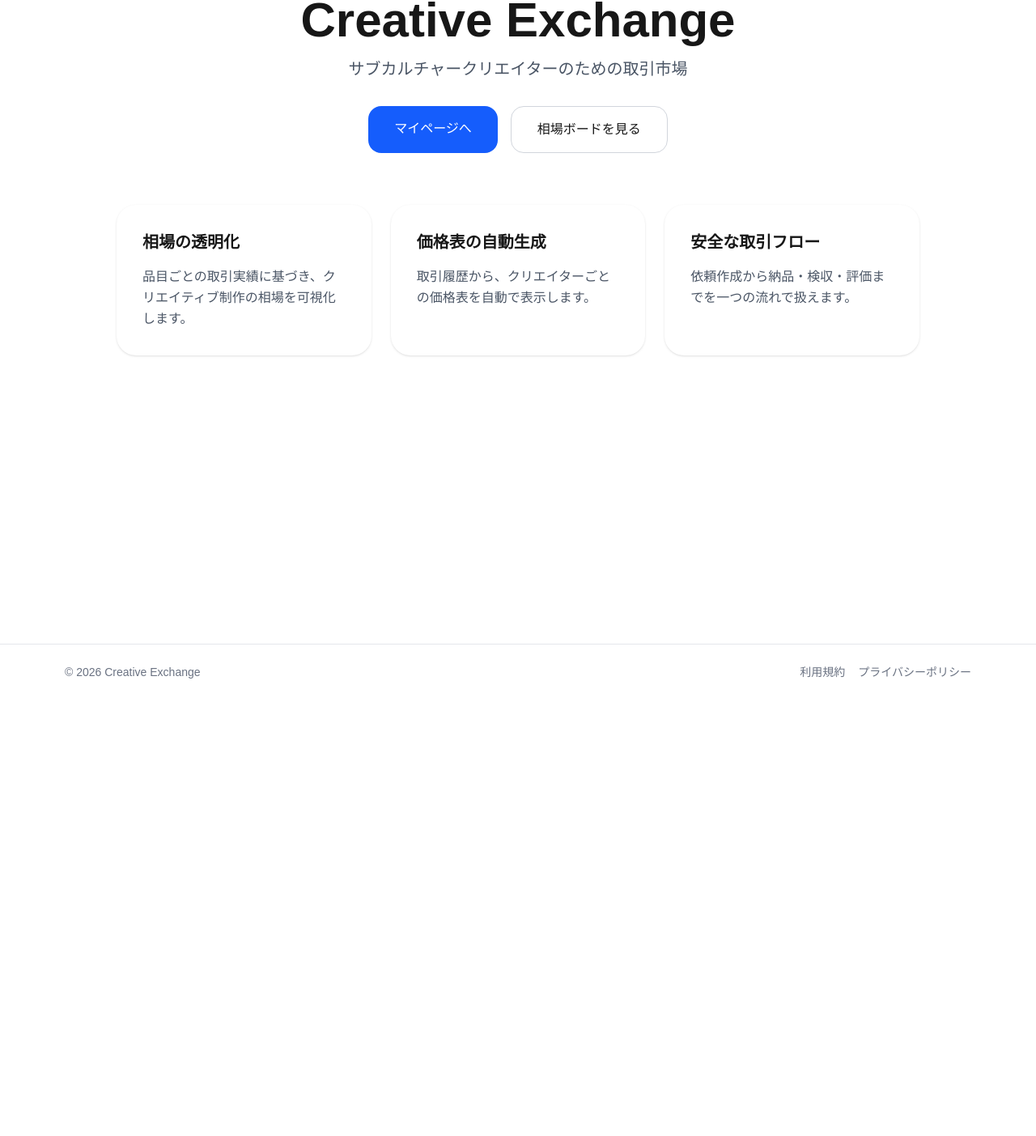
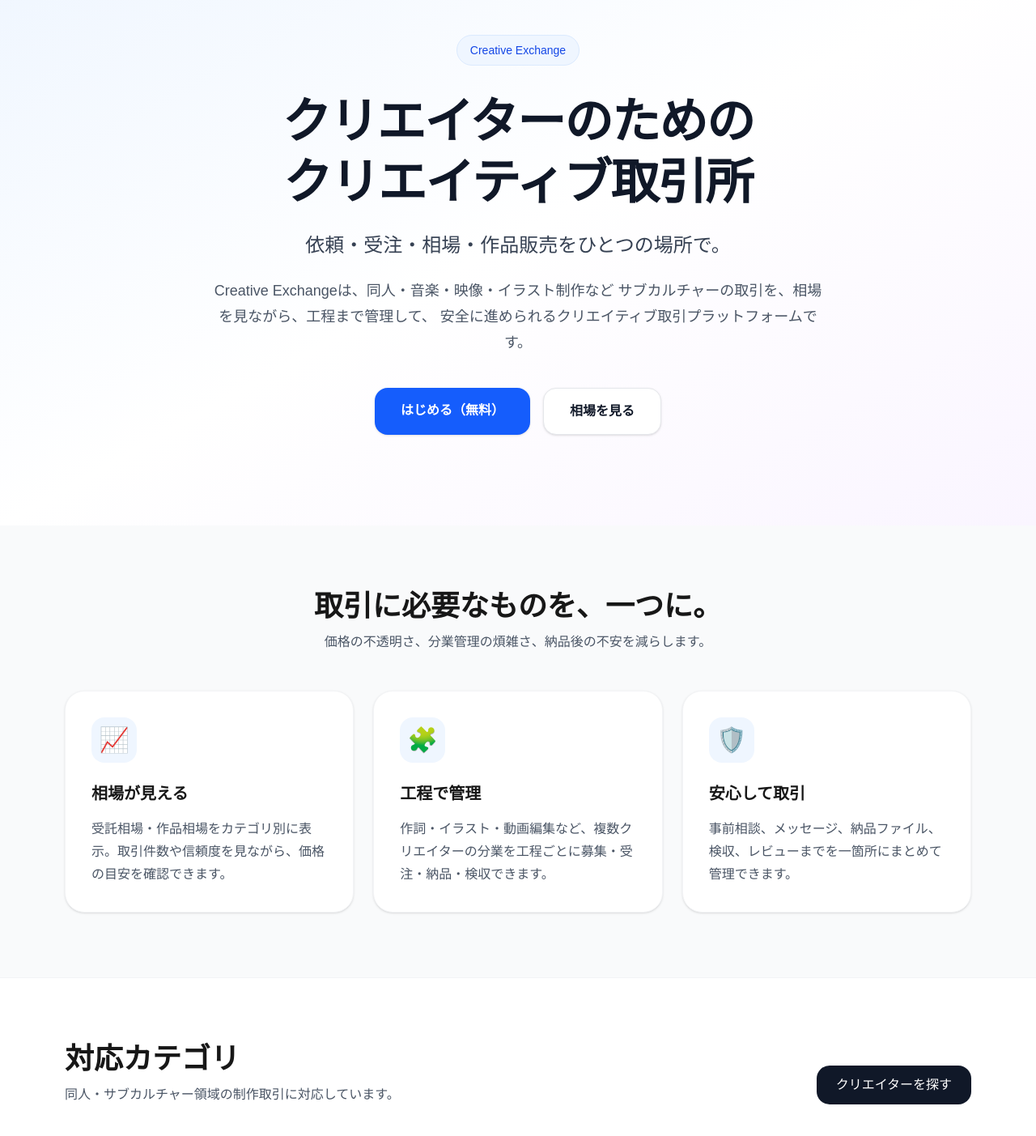
Before and after one commit to TAIGA-SAKONOE/creative-exchange, a Next.js app in the folder creative-exchange/: page / in a window 1280 px wide. Shown: the part 138-1541 px from the top of the page at 81% size. Before the commit the page ends 1002 px from the top, so only its background shows below. Built offline with nearby package versions, Linux system fonts and the light colour scheme; no server answers.

Commit message:
Update page.tsx

```diff
--- a/creative-exchange/app/page.tsx
+++ b/creative-exchange/app/page.tsx
@@ -2,57 +2,176 @@
 
 import Link from 'next/link'
 
+const categories = [
+  'イラスト・キャラクター制作',
+  'Live2D・3Dモデリング',
+  '漫画・同人誌制作',
+  '動画・映像制作',
+  '音楽・楽曲制作',
+  '音声・ミックス処理',
+  'デザイン',
+  '文章・シナリオ',
+]
+
+const features = [
+  {
+    title: '相場が見える',
+    description:
+      '受託相場・作品相場をカテゴリ別に表示。取引件数や信頼度を見ながら、価格の目安を確認できます。',
+    icon: '📈',
+  },
+  {
+    title: '工程で管理',
+    description:
+      '作詞・イラスト・動画編集など、複数クリエイターの分業を工程ごとに募集・受注・納品・検収できます。',
+    icon: '🧩',
+  },
+  {
+    title: '安心して取引',
+    description:
+      '事前相談、メッセージ、納品ファイル、検収、レビューまでを一箇所にまとめて管理できます。',
+    icon: '🛡️',
+  },
+]
+
 export default function HomePage() {
   return (
-    <div className="min-h-screen">
-      <div className="max-w-5xl mx-auto px-4 py-16">
-        <div className="text-center mb-16">
-          <h1 className="text-5xl md:text-6xl font-bold mb-4">
-            Creative Exchange
-          </h1>
-          <p className="text-xl text-gray-600 mb-8">
-            サブカルチャークリエイターのための取引市場
+    <div className="min-h-screen bg-gray-50">
+      <section className="relative overflow-hidden bg-white">
+        <div className="absolute inset-0 bg-gradient-to-br from-blue-50 via-white to-purple-50" />
+
+        <div className="relative max-w-6xl mx-auto px-4 py-20 md:py-28">
+          <div className="max-w-4xl mx-auto text-center">
+            <div className="inline-flex items-center gap-2 px-4 py-2 rounded-full bg-blue-50 text-blue-700 border border-blue-100 text-sm font-medium mb-8">
+              Creative Exchange
+            </div>
+
+            <h1 className="text-4xl md:text-6xl font-bold tracking-tight text-gray-900 mb-6 leading-tight">
+              クリエイターのための
+              <br className="hidden md:block" />
+              クリエイティブ取引所
+            </h1>
+
+            <p className="text-xl md:text-2xl text-gray-700 mb-6">
+              依頼・受注・相場・作品販売をひとつの場所で。
+            </p>
+
+            <p className="text-base md:text-lg text-gray-600 leading-8 max-w-3xl mx-auto mb-10">
+              Creative Exchangeは、同人・音楽・映像・イラスト制作など
+              サブカルチャーの取引を、相場を見ながら、工程まで管理して、
+              安全に進められるクリエイティブ取引プラットフォームです。
+            </p>
+
+            <div className="flex flex-col sm:flex-row gap-4 justify-center">
+              <Link
+                href="/login"
+                className="bg-blue-600 hover:bg-blue-700 text-white px-8 py-4 rounded-2xl font-bold transition shadow-sm"
+              >
+                はじめる（無料）
+              </Link>
+
+              <Link
+                href="/market"
+                className="bg-white border border-gray-200 hover:bg-gray-50 text-gray-900 px-8 py-4 rounded-2xl font-bold transition shadow-sm"
+              >
+                相場を見る
+              </Link>
+            </div>
+          </div>
+        </div>
+      </section>
+
+      <section className="max-w-6xl mx-auto px-4 py-16 md:py-20">
+        <div className="text-center mb-12">
+          <h2 className="text-3xl md:text-4xl font-bold mb-3">
+            取引に必要なものを、一つに。
+          </h2>
+          <p className="text-gray-600">
+            価格の不透明さ、分業管理の煩雑さ、納品後の不安を減らします。
+          </p>
+        </div>
+
+        <div className="grid grid-cols-1 md:grid-cols-3 gap-6">
+          {features.map((feature) => (
+            <div
+              key={feature.title}
+              className="bg-white rounded-3xl shadow p-8 border border-gray-100"
+            >
+              <div className="w-14 h-14 rounded-2xl bg-blue-50 flex items-center justify-center text-3xl mb-6">
+                {feature.icon}
+              </div>
+
+              <h3 className="text-xl font-bold mb-4">{feature.title}</h3>
+
+              <p className="text-gray-600 leading-7">
+                {feature.description}
+              </p>
+            </div>
+          ))}
+        </div>
+      </section>
+
+      <section className="bg-white border-y border-gray-100">
+        <div className="max-w-6xl mx-auto px-4 py-16 md:py-20">
+          <div className="flex flex-col md:flex-row md:items-end md:justify-between gap-6 mb-10">
+            <div>
+              <h2 className="text-3xl md:text-4xl font-bold mb-3">
+                対応カテゴリ
+              </h2>
+              <p className="text-gray-600">
+                同人・サブカルチャー領域の制作取引に対応しています。
+              </p>
+            </div>
+
+            <Link
+              href="/exchange?tab=creators"
+              className="inline-flex justify-center bg-gray-900 hover:bg-black text-white px-6 py-3 rounded-2xl font-medium transition"
+            >
+              クリエイターを探す
+            </Link>
+          </div>
+
+          <div className="grid grid-cols-1 sm:grid-cols-2 md:grid-cols-4 gap-4">
+            {categories.map((category) => (
+              <div
+                key={category}
+                className="bg-gray-50 border border-gray-200 rounded-2xl p-5 font-medium text-gray-800"
+              >
+                {category}
+              </div>
+            ))}
+          </div>
+        </div>
+      </section>
+
+      <section className="max-w-6xl mx-auto px-4 py-16 md:py-20">
+        <div className="bg-gradient-to-r from-blue-600 to-purple-600 rounded-3xl p-8 md:p-12 text-white text-center shadow-xl">
+          <h2 className="text-3xl md:text-4xl font-bold mb-4">
+            クリエイティブ取引を、もっと見えるものに。
+          </h2>
+
+          <p className="text-white/90 leading-8 mb-8 max-w-2xl mx-auto">
+            まずはXでログインして、プロフィールを作成してください。
+            依頼を出す側でも、受ける側でも、すぐに使い始められます。
           </p>
 
           <div className="flex flex-col sm:flex-row gap-4 justify-center">
             <Link
-              href="/mypage"
-              className="bg-blue-600 hover:bg-blue-700 text-white px-8 py-4 rounded-2xl font-medium transition"
+              href="/login"
+              className="bg-white text-blue-700 hover:bg-blue-50 px-8 py-4 rounded-2xl font-bold transition"
             >
-              マイページへ
+              今すぐXでログインして始める
             </Link>
+
             <Link
               href="/market"
-              className="border border-gray-300 hover:bg-gray-50 px-8 py-4 rounded-2xl font-medium transition"
+              className="border border-white/40 hover:bg-white/10 text-white px-8 py-4 rounded-2xl font-bold transition"
             >
               相場ボードを見る
             </Link>
           </div>
         </div>
-
-        <div className="grid grid-cols-1 md:grid-cols-3 gap-6">
-          <div className="bg-white rounded-3xl shadow p-8">
-            <h2 className="text-xl font-semibold mb-4">相場の透明化</h2>
-            <p className="text-gray-600 leading-relaxed">
-              品目ごとの取引実績に基づき、クリエイティブ制作の相場を可視化します。
-            </p>
-          </div>
-
-          <div className="bg-white rounded-3xl shadow p-8">
-            <h2 className="text-xl font-semibold mb-4">価格表の自動生成</h2>
-            <p className="text-gray-600 leading-relaxed">
-              取引履歴から、クリエイターごとの価格表を自動で表示します。
-            </p>
-          </div>
-
-          <div className="bg-white rounded-3xl shadow p-8">
-            <h2 className="text-xl font-semibold mb-4">安全な取引フロー</h2>
-            <p className="text-gray-600 leading-relaxed">
-              依頼作成から納品・検収・評価までを一つの流れで扱えます。
-            </p>
-          </div>
-        </div>
-      </div>
+      </section>
     </div>
   )
 }
```
